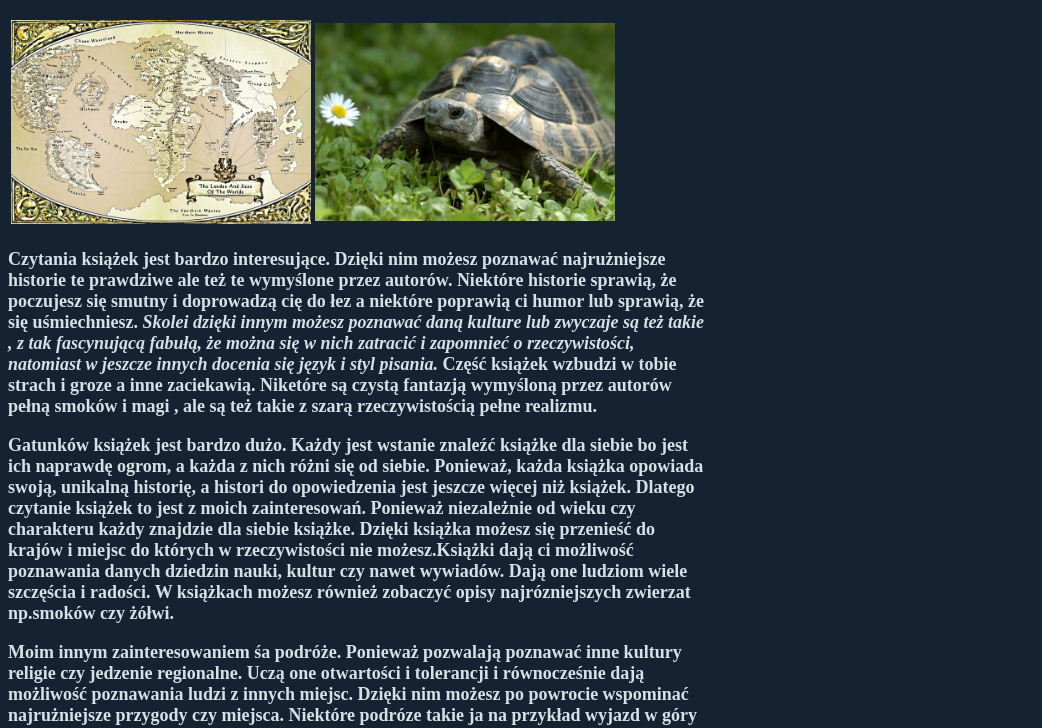
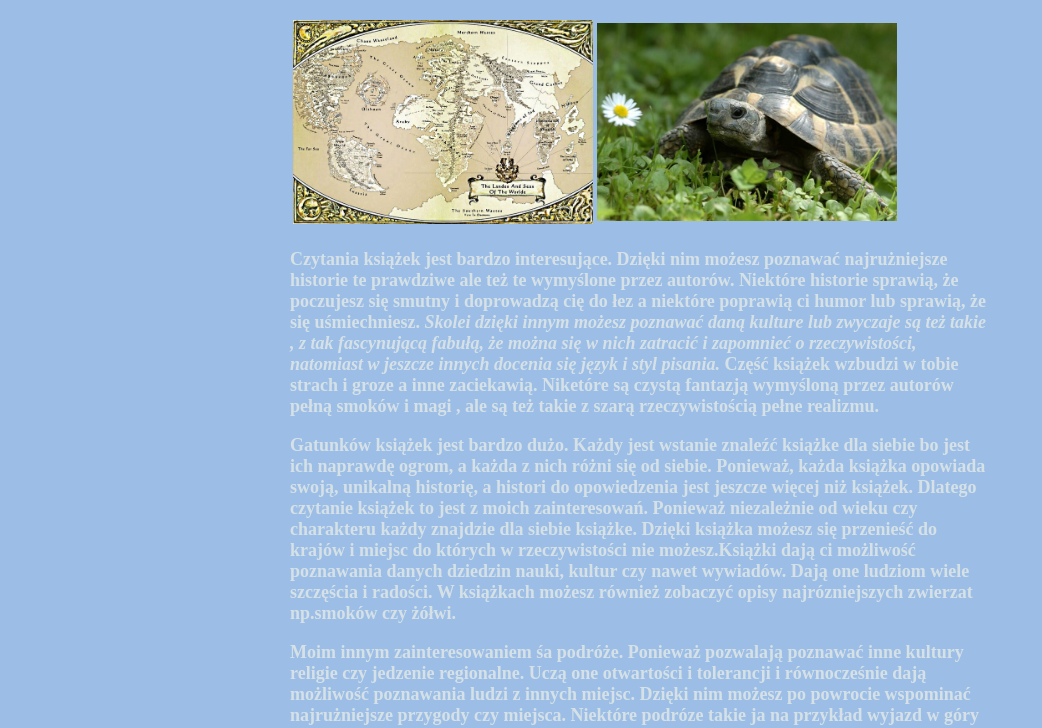
Before and after one commit to zuz22/zuz22.github.io, a plain HTML site: page index.html in a window 1280 px wide. Shown: the part 84-812 px from the top of the page, without its empty margins (0-1042 px from the left). Drawn offline with Linux system fonts and the light colour scheme.

Commit message:
Add files via upload

```diff
--- a/style.css
+++ b/style.css
@@ -8,12 +8,13 @@ P
 
 body
 {
-    background-color: rgb(21, 34, 49);
+    background-color: rgb(156, 190, 230);
 }
 
 div
 {
     max-width: 700px;
+    margin: auto;
 }
 
 #tytul
```
